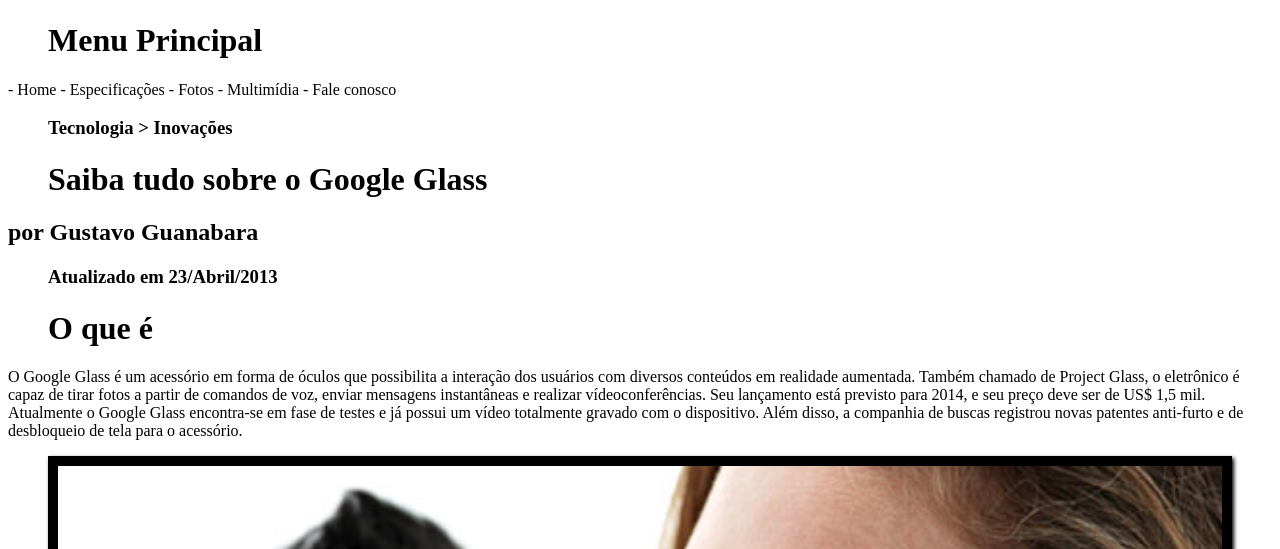
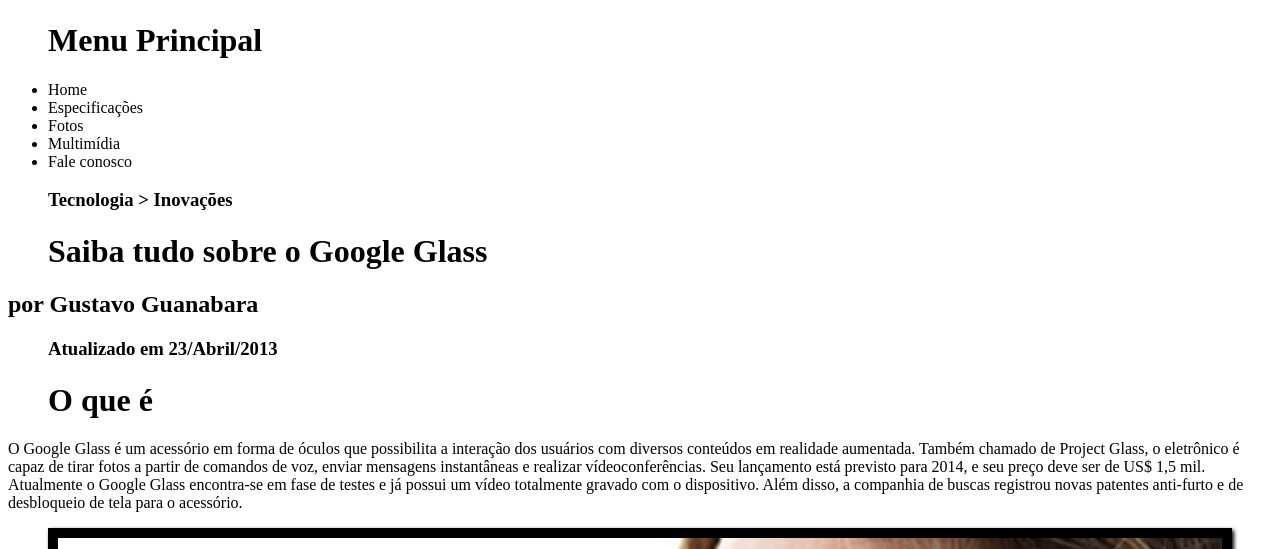
Before and after one commit to Mariosignorelli/projeto-glass-html5, a plain HTML site: page index.html in a window 1280 px wide. Shown: the part 251-800 px from the top of the page. Drawn offline with Linux system fonts and the light colour scheme.

Commit message:
Update index.html

```diff
--- a/index.html
+++ b/index.html
@@ -15,11 +15,15 @@
  <img src="_imagens/glass-oculos-preto-peq.png" alt="oculos" >
 
     <h1>Menu Principal</h1>
-    - Home
-    - Especificações
-    - Fotos
-    - Multimídia
-    - Fale conosco
+    <ul>
+        <li>  Home</li>
+
+         <li>Especificações</li>
+         <li>Fotos</li>
+        <li> Multimídia</li>
+       <li>  Fale conosco</li>
+        </ul>
+
 </header>
     <hgrup>
    <h3> Tecnologia > Inovações</h3>
```
